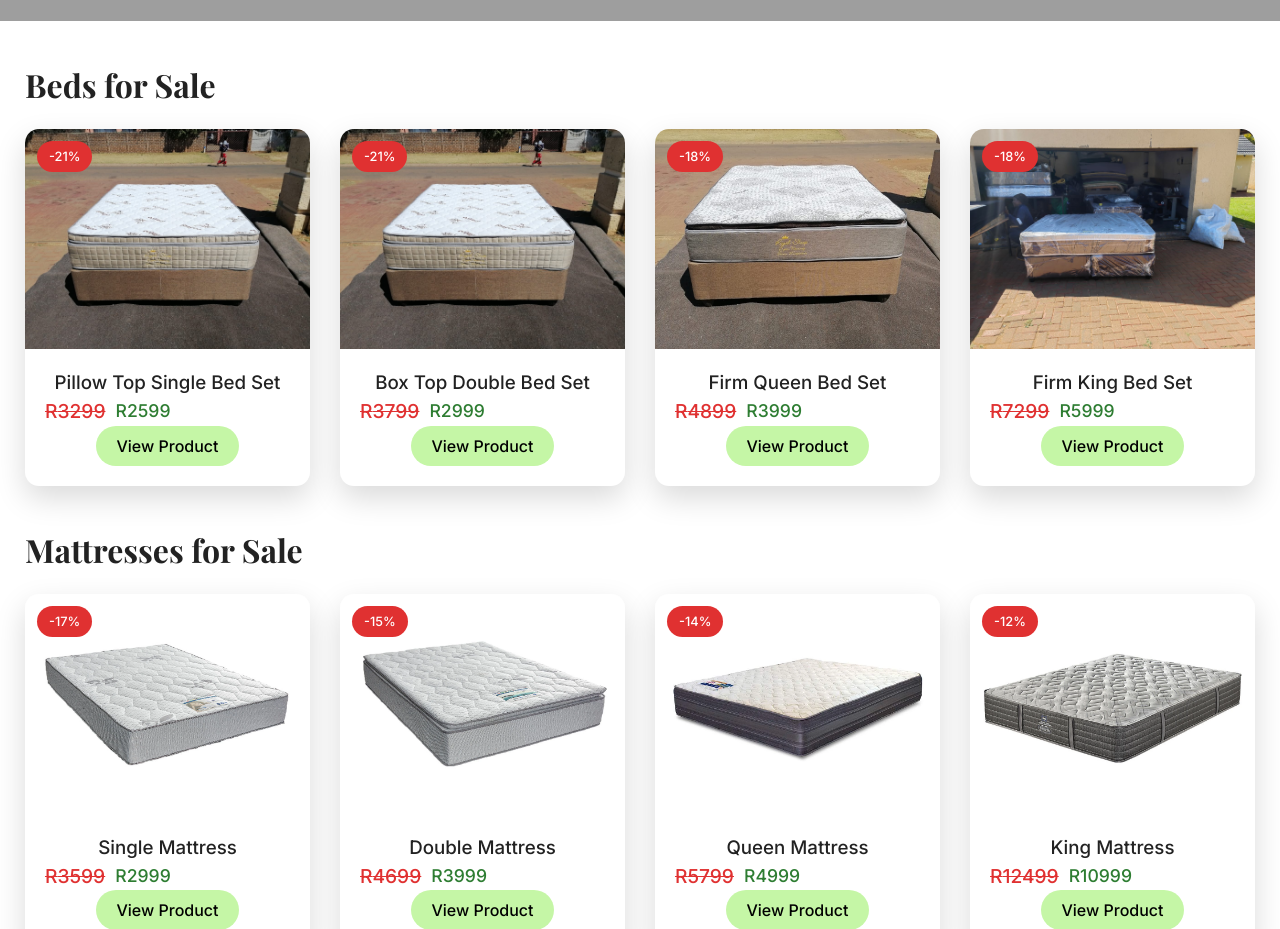
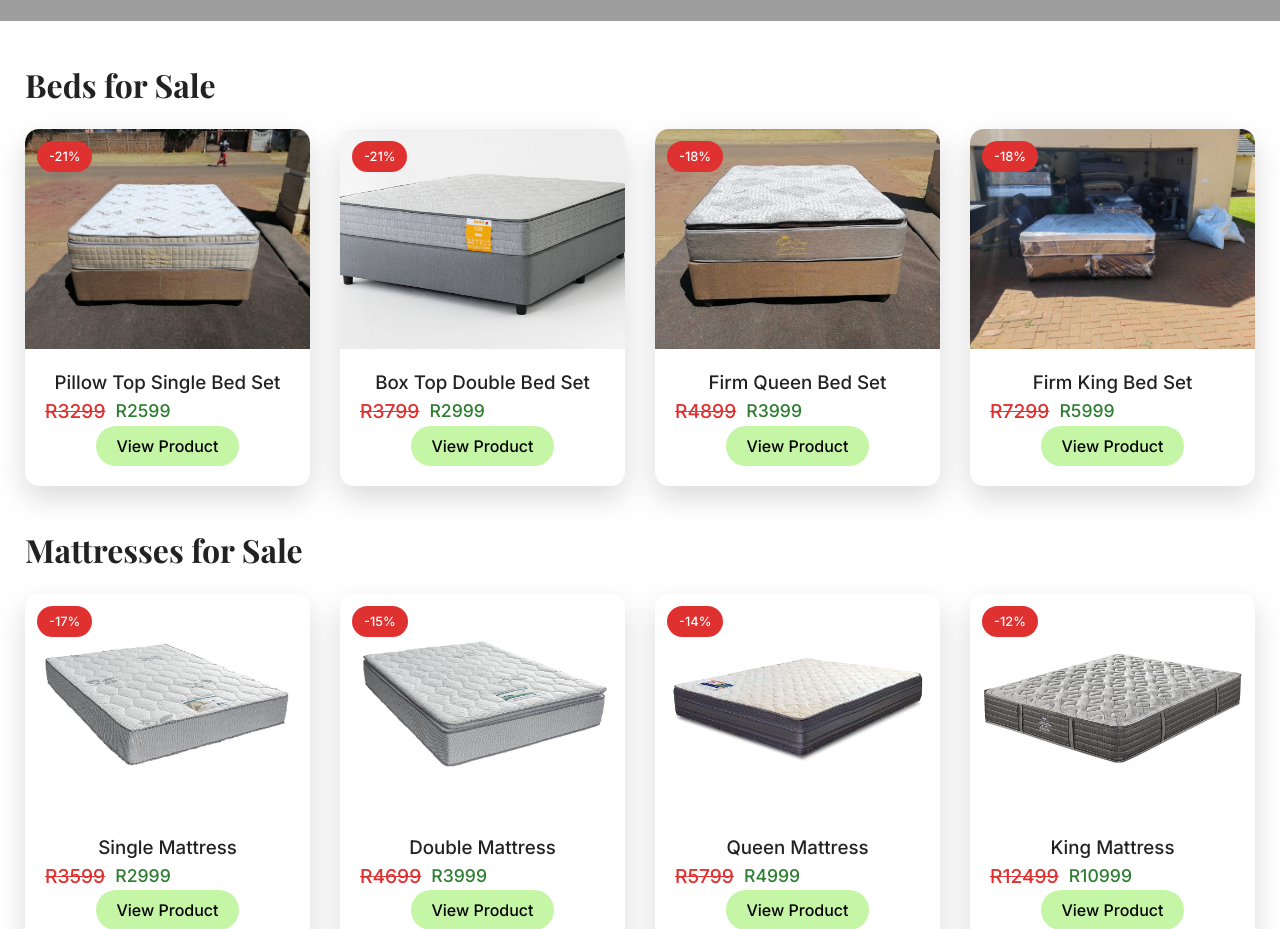
Before and after one commit to Nyaungwa/James-Beds, a React (Vite) app in the folder Frontend/: page / in a window 1280 px wide. Shown: the part 880-1809 px from the top of the page. Built offline with nearby package versions, Linux system fonts and the light colour scheme; grey boxes are pictures that could not be loaded.

Commit message:
Making chances to the homepage and the product page

```diff
--- a/Frontend/src/pages/Homepage.jsx
+++ b/Frontend/src/pages/Homepage.jsx
@@ -284,7 +284,7 @@ function HomePage() {
         name: "Box Top Double Bed Set",
         price: 2999,
         oldPrice: 3799,
-        image: "/src/assets/Double.jpeg",
+        image: "/src/assets/blissbed_1722237766.png",
       },
       {
         id: 3,
--- a/Frontend/src/pages/Productpage.jsx
+++ b/Frontend/src/pages/Productpage.jsx
@@ -185,9 +185,6 @@ function ProductPage() {
                         <div className="price-section">
                             <span className="current-price">R{state.price}</span>
                             <span className="old-price">R{oldPrice}</span>
-                            <span className="discount-badge">
-                                Save {discount}%
-                            </span>
                         </div>
 
                         {/* Description */}
```
Also changed, not shown: Frontend/src/assets/MattressHavenClassic_0ae46a57-f58f-4f48-b462-83c8e7a7f52f.webp (added).
